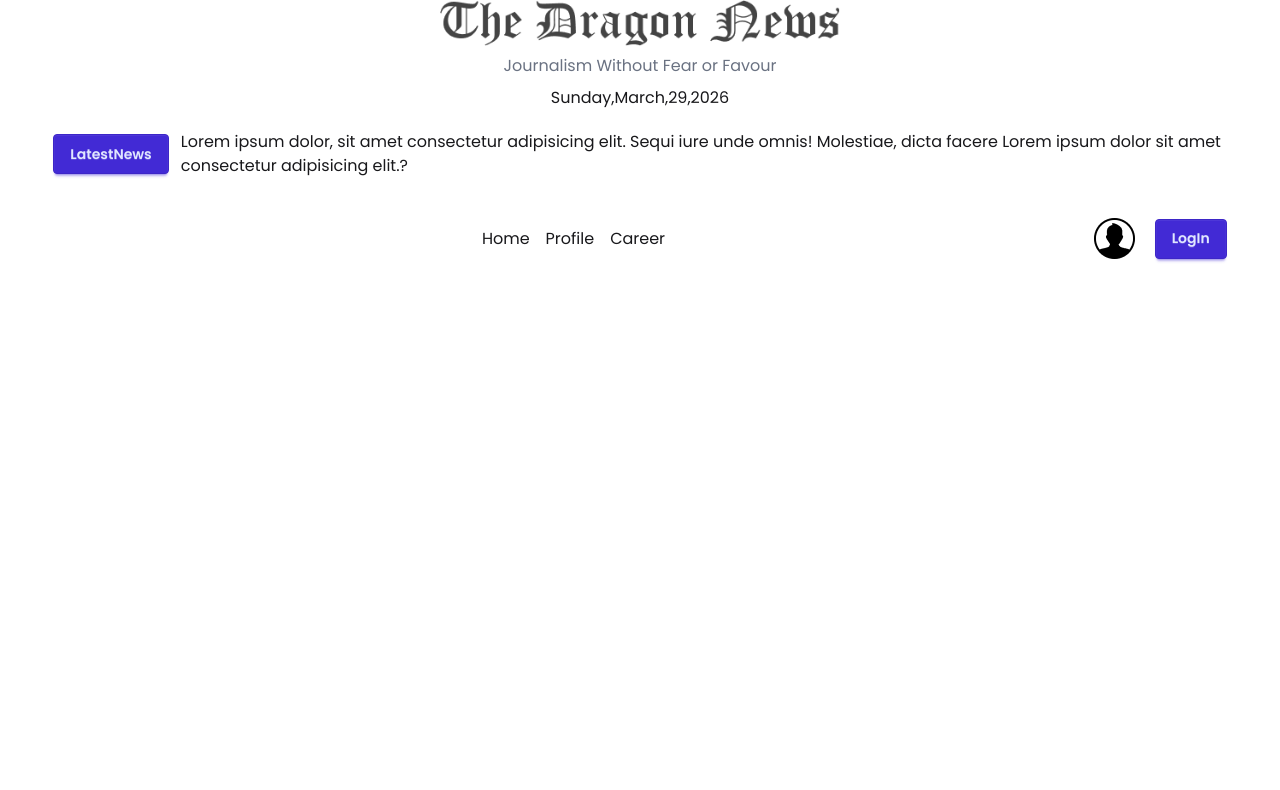
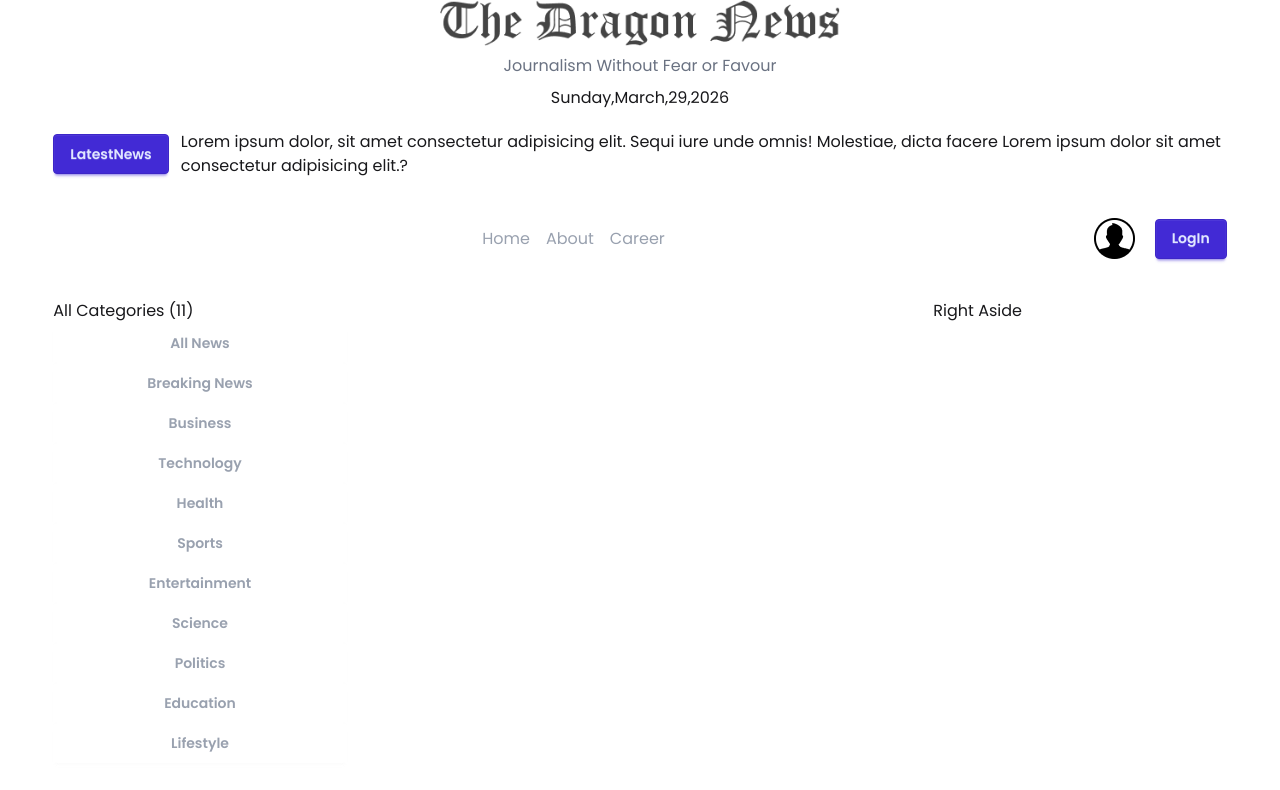
Before and after one commit to asik247/-news-website-2026-, a React (Vite) app: page / in a window 1280 px wide. Shown: the top 790 px of the page. Built offline with nearby package versions, Linux system fonts and the light colour scheme.

Commit message:
show all categories

```diff
--- /dev/null
+++ b/src/Categories/Categories.jsx
@@ -0,0 +1,21 @@
+import React, { use } from 'react';
+import { NavLink } from 'react-router';
+const categoriesPromise = fetch("/categories.json")
+.then(res=>res.json());
+console.log(categoriesPromise);
+const Categories = () => {
+    const categories = use(categoriesPromise);
+    console.log(categories);
+    return (
+        <div>
+              <h2>All Categories ({categories.length})</h2>
+              <div className='grid grid-cols-1'>
+                    {
+                        categories.map(categorie=><NavLink className={'btn bg-base-100 border-0 hover:bg-base-300 font-semibold text-gray-400'} key={categorie.id} to={`/categoriesNews/${categorie.id}`}>{categorie.name}</NavLink>)
+                    }
+              </div>
+        </div>
+    );
+};
+
+export default Categories;
--- /dev/null
+++ b/src/Components/LeftAsid.jsx
@@ -0,0 +1,16 @@
+
+import { Suspense } from 'react';
+import Categories from '../Categories/Categories';
+
+const LeftAsid = () => {
+    return (
+        <div>
+        <Suspense fallback={<p>Loadding...</p>}>
+            <Categories></Categories>
+        </Suspense>
+
+        </div>
+    );
+};
+
+export default LeftAsid;
--- a/src/Components/Navbar.jsx
+++ b/src/Components/Navbar.jsx
@@ -5,9 +5,9 @@ const Navbar = () => {
     return (
         <div className='flex justify-between items-center w-11/12 mx-auto mt-10'>
             <div className=''></div>
-            <div className='nav flex gap-4'>
+            <div className='nav flex gap-4 text-gray-400'>
                 <NavLink to={'/'}>Home</NavLink>
-                <NavLink to={'/profile'}>Profile</NavLink>
+                <NavLink to={'/about'}>About</NavLink>
                 <NavLink to={'/career'}>Career</NavLink>
             </div>
             <div className="login flex items-center gap-5">
--- /dev/null
+++ b/src/Components/RightAsid.jsx
@@ -0,0 +1,11 @@
+import React from 'react';
+
+const RightAsid = () => {
+    return (
+        <div>
+              <h2>Right Aside</h2>
+        </div>
+    );
+};
+
+export default RightAsid;
--- /dev/null
+++ b/src/Pages/CategoriesNews.jsx
@@ -0,0 +1,11 @@
+import React from 'react';
+
+const CategoriesNews = () => {
+    return (
+        <div>
+            <h2>All News here</h2>
+        </div>
+    );
+};
+
+export default CategoriesNews;
--- a/src/Root/Root.jsx
+++ b/src/Root/Root.jsx
@@ -2,6 +2,9 @@ import React from 'react';
 import Header from '../Components/Header';
 import LatestNews from '../Components/LatestNews';
 import Navbar from '../Components/Navbar';
+import LeftAsid from '../Components/LeftAsid';
+import { Outlet } from 'react-router';
+import RightAsid from '../Components/RightAsid';
 
 const Root = () => {
     return (
@@ -15,6 +18,17 @@ const Root = () => {
           <nav>
                 <Navbar></Navbar>
           </nav>
+          <main className='w-11/12 mx-auto grid grid-cols-12 mt-10'>
+            <aside className='col-span-3'>
+                <LeftAsid></LeftAsid>
+            </aside>
+            <section className='col-span-6'>
+                    <Outlet></Outlet>
+            </section>
+            <aside className='col-span-3'>
+                <RightAsid></RightAsid>
+            </aside>
+          </main>
         </div>
     );
 };
```
